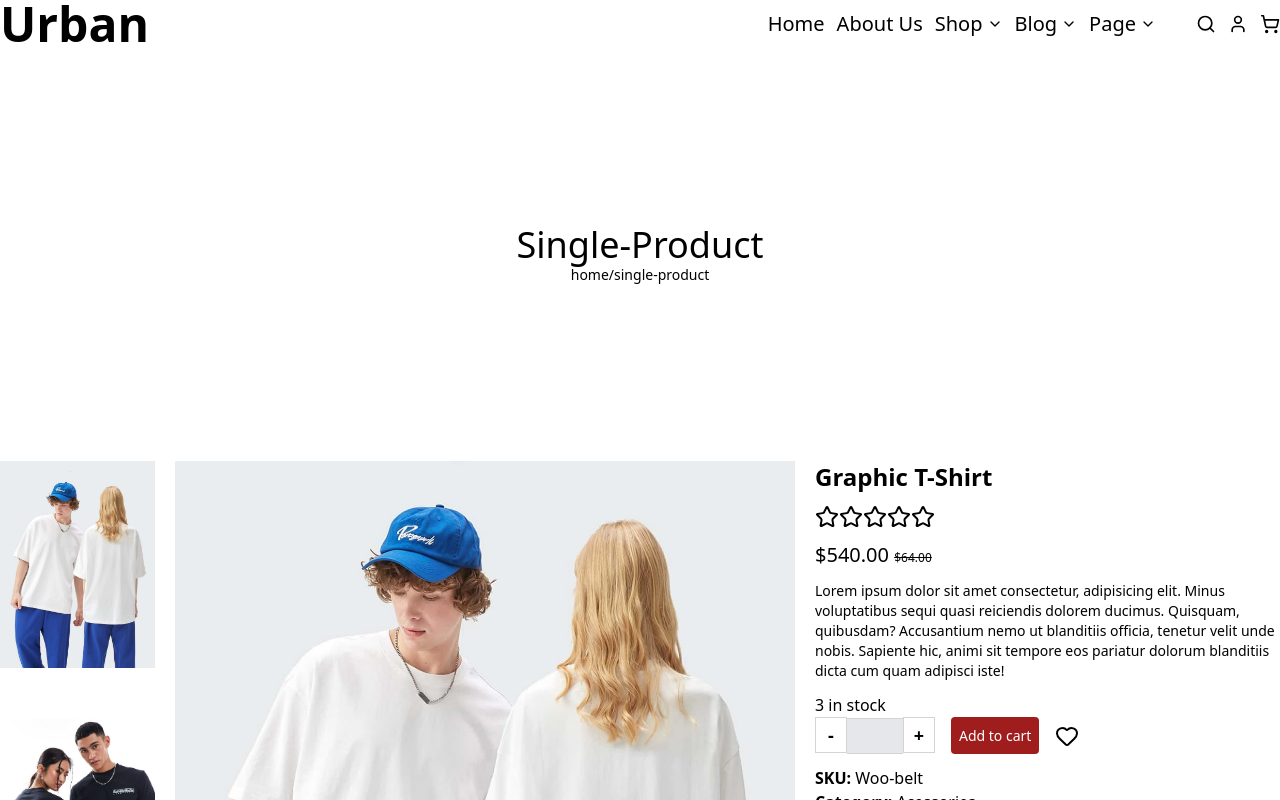
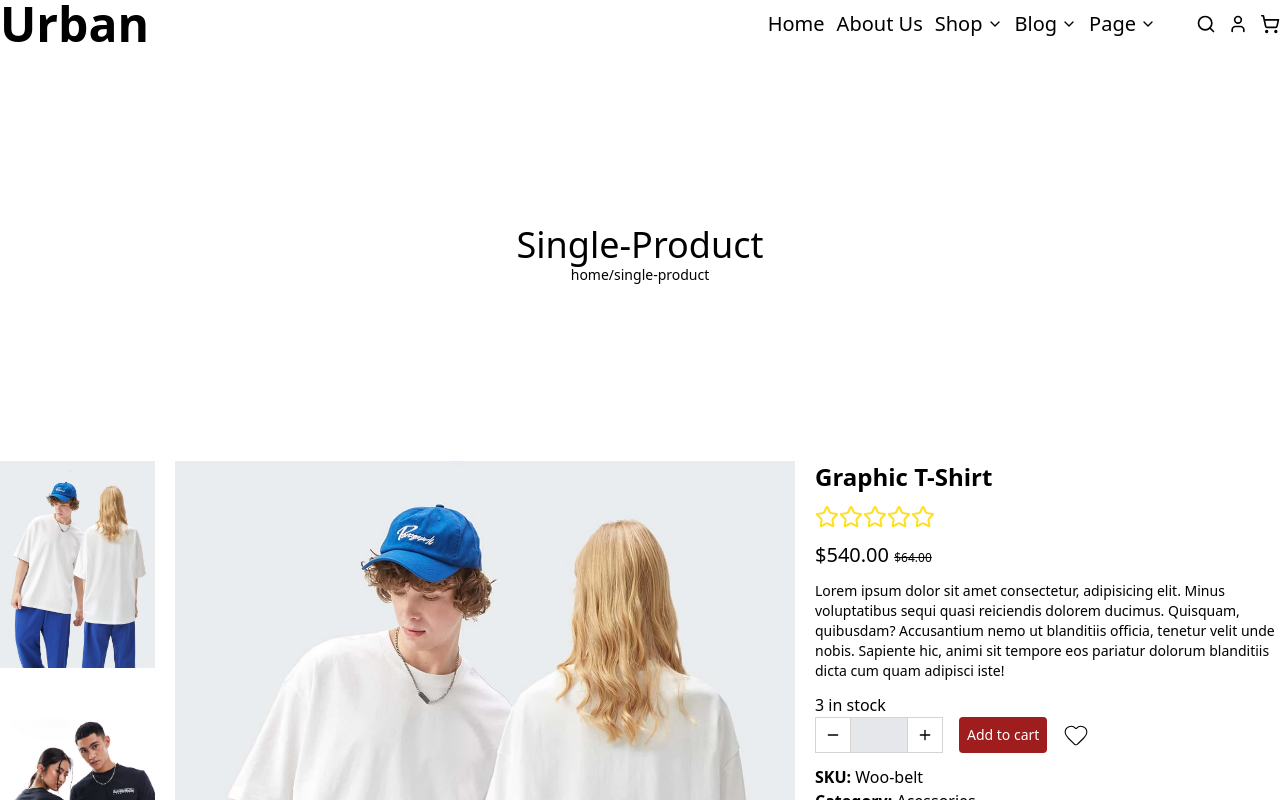
Before and after one commit to Zoidevzx/Projeto-Final-React, a Next.js app: page /product in a window 1280 px wide. Shown: the top 800 px of the page. Built offline with nearby package versions, Linux system fonts and the light colour scheme.

Commit message:
hover da estrela e hover do coracao da pagina product

```diff
--- a/components/Product.jsx
+++ b/components/Product.jsx
@@ -1,14 +1,12 @@
 'use client'
-import { Heart } from 'lucide-react'
+import { Heart, Star, Plus, Minus} from 'lucide-react'
 import { useState } from 'react'
 
 export default function Product() {
-  const [hover, setIsHover] = useState(false)
-  const [hover2, setIsHover2] = useState(false)
-  const [hover3, setIsHover3] = useState(false)
-  const [hover4, setIsHover4] = useState(false)
-  const [hover5, setIsHover5] = useState(false)
-
+  const [hoverstars, setIsHoverStars] = useState(null)
+  const [clickstars, setIsClickStars] = useState(null)
+  const [clickheart, setIsClickHeart] = useState(false)
+  const [hoverheart, setIsHoverHeart] = useState(false)
   return (
     <div className="flex-center">
       <div className="container grid grid-rows-[1fr_2fr_1fr_1fr]">
@@ -33,13 +31,25 @@ export default function Product() {
             <div className="flex gap-3 flex-col">
 
               <h1 className='text-2xl font-bold'>Graphic T-Shirt</h1>
-              <div className="flex text-sm text-yellow-300  ">
-                <img src={hover  ? "starprenchida.svg" : "star.svg"} onMouseEnter={() => setIsHover(true)} onMouseLeave={() => setIsHover(false)} alt="" />
-                <img src={hover2 || hover ? "starprenchida.svg" : "star.svg"} className  onMouseEnter={() => setIsHover2(true)} onMouseLeave={() => setIsHover2(false)} alt="" />
-                <img src={hover3 || hover2 || hover ? "starprenchida.svg" : "star.svg"}  onMouseEnter={() => setIsHover3(true)} onMouseLeave={() => setIsHover3(false)} alt="" />
-                <img src={hover4 || hover3 || hover2 || hover? "starprenchida.svg" : "star.svg"}  onMouseEnter={() => setIsHover4(true)} onMouseLeave={() => setIsHover4(false)} alt="" />
-                <img src={hover5 || hover4 || hover3 || hover2 || hover ? "starprenchida.svg" : "star.svg"}  onMouseEnter={() => setIsHover5(true)} onMouseLeave={() => setIsHover5(false)} alt="" />
+              <div className="flex text-sm text-yellow-300  "  >
+                {[1, 2, 3, 4, 5].map((i)=>(
+                  <Star
+                    key={i}
+                    fill={hoverstars !== null && i <= hoverstars || clickstars !== null && i <= clickstars ? "#ffff00" : "none"}
+                    onClick={() => {
+                       if (clickstars === i) {
+                          setIsClickStars(null);
+                          setIsHoverStars(null);
+                        } else {
+                          setIsClickStars(i);
+                      }
+                    }}
+                    onMouseEnter={() => setIsHoverStars(i)}
+                    onMouseLeave={() => setIsHoverStars(null)}
+                  />
+                ))
 
+                }
               </div>
               <p className='text-xl'>$540.00 <span className='line-through text-xs align-bottomç'>$64.00</span></p>
               <p className='text-sm'>Lorem ipsum dolor sit amet consectetur, adipisicing elit. Minus voluptatibus sequi quasi reiciendis dolorem ducimus. Quisquam, quibusdam? Accusantium nemo ut blanditiis officia, tenetur velit unde nobis. Sapiente hic, animi sit tempore eos pariatur dolorum blanditiis dicta cum quam adipisci iste!</p>
@@ -47,14 +57,14 @@ export default function Product() {
               <div className='flex flex-col'>
                 <p>3 in stock</p>
                 <div className="flex flex-rows gap-4">
-                  <div>
-                    <button className='font-bold h-9 w-8 border-stone-300 border-1 text-lg'>-</button>
-                    <input className='h-9 w-14 bg-gray-200 border-y-1 border-stone-300' type="text" name="" id="" />
-                    <button className='font-bold h-9 w-8 border-stone-300 border-1 text-lg'>+</button>
+                  <div className='flex flex-row '>
+                    <button className='font-bold size-9 border-stone-300 border-1 flex-center '><Minus size={16} /></button>
+                    <input className='h-9 w-14 bg-gray-200 border-y-1 border-stone-300 flex-center ' type="text" name="num,e" id="" />
+                    <button className='font-bold size-9 border-stone-300 border-1 flex-center '><Plus size={16}/></button>
                   </div>
                   <button className='bg-[#9F1D1D] rounded-sm p-2 text-white text-sm'>Add to cart</button>
                   <div className="flex-center">
-                    <Heart size={24} />
+                    <Heart size={26} strokeWidth="1" fill={clickheart || hoverheart ? "#9F1D1D" : "none"} onClick={() => {setIsClickHeart(!clickheart); setIsHoverHeart(false)}} onMouseEnter={() => setIsHoverHeart(true)} onMouseLeave={() => setIsHoverHeart(false)} />
                   </div>
                 </div>
               </div>
```
Also changed, not shown: public/star.svg (deleted), public/starprenchida.svg (deleted).
